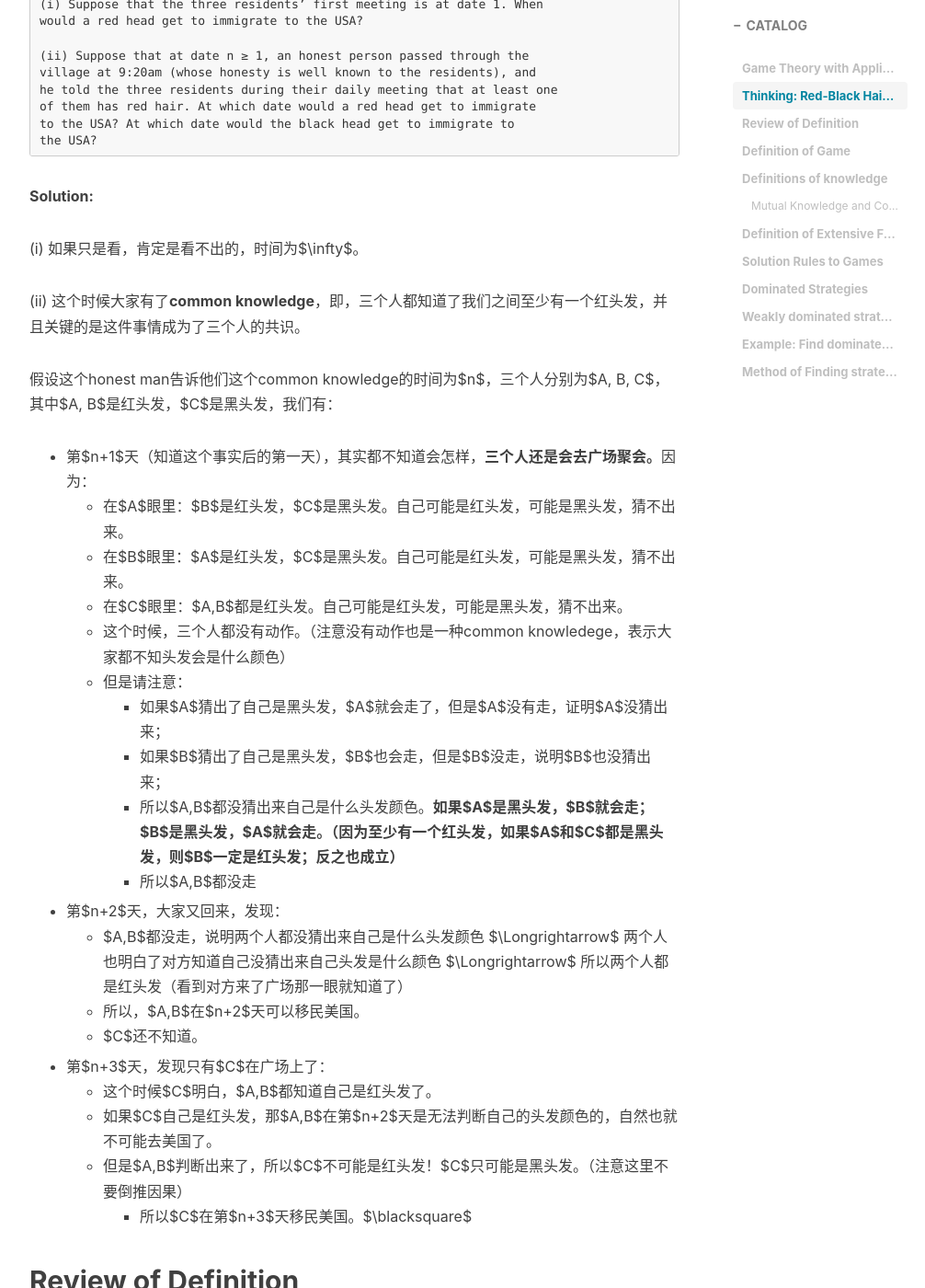
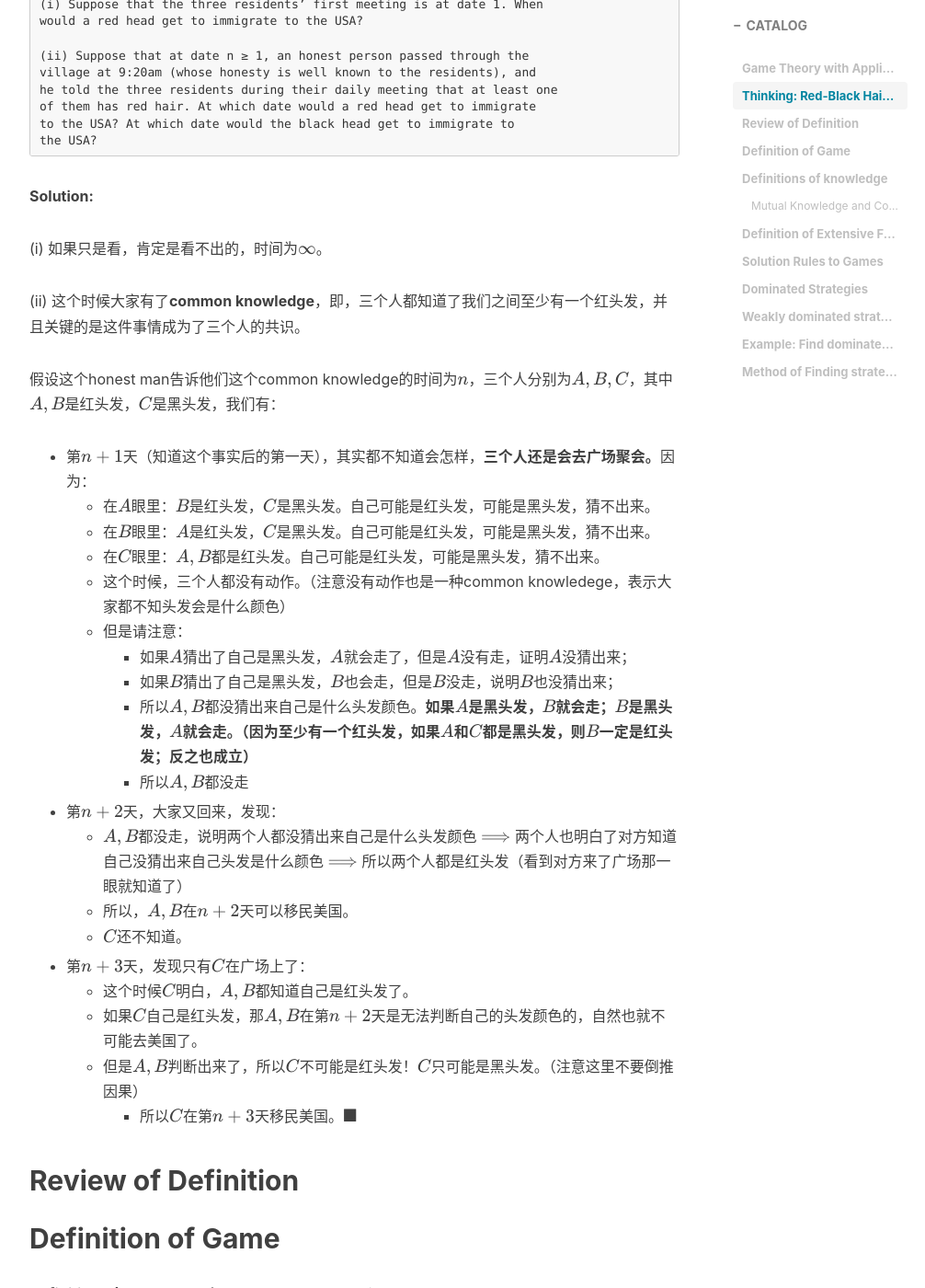
Before and after one commit to Revive-dontwanttocode/Revive-dontwanttocode.github.io, a Jekyll site: the page built from _posts/2024-1-7-Game Theory with Applications to Finance and Marketing Lecture 2 (sep29).md, in a window 1280 px wide and 1400 px high, scrolled down 994 px. Shown: the whole window at 92% size, without its empty margins (233-1239 px from the left). Built offline with Jekyll 4.4.1, drawn with Linux system fonts in a browser that asks for light colours; nearby versions of some CDN libraries; formulas are drawn with MathJax 3; comment, search, counter and statistics services are not loaded; some of the changed lines change nothing that is shown; some of the changed text lies outside the part shown.

Commit message:
Add game theory lecture2 and solve the equation problem.

```diff
--- a/_layouts/post.html
+++ b/_layouts/post.html
@@ -27,8 +27,8 @@
         position: absolute;
 
     background:
+    rgba
 
-    rgba
     (
     0
     ,
@@ -50,6 +50,16 @@
     %
     }
 </style>
+<script src="https://polyfill.io/v3/polyfill.min.js?features=es6"></script>
+<script id="MathJax-script" async src="https://cdn.jsdelivr.net/npm/mathjax@3/es5/tex-mml-chtml.js"></script>
+<script>
+    MathJax = {
+        tex: {
+            inlineMath: [['$', '$'], ['\\(', '\\)']],
+            processEscapes: true
+        }
+    };
+</script>
 <header class="intro-header">
     <div class="header-mask"></div>
     <div class="container">
@@ -255,19 +265,6 @@
         anchors.add().remove('.intro-header h1').remove('.subheading').remove('.sidebar-container h5');
     })
 </script>
-<script src="https://cdn.mathjax.org/mathjax/latest/MathJax.js?config=TeX-AMS-MML_HTMLorMML"
-        type="text/javascript"></script>
-<script type="text/x-mathjax-config">
-  MathJax.Hub.Config({
-    tex2jax: {
-      skipTags: ['script', 'noscript', 'style', 'textarea', 'pre'],
-      inlineMath: [['
-<img src="https://www.zhihu.com/equation?tex=','" alt="','" class="ee_img tr_noresize" eeimg="1">
-']]
-    }
-  });
-
-</script>
 <style>
     /* place left on bigger screen */
     @media all and (min-width: 800px) {
--- a/_posts/2024-1-7-Game Theory with Applications to Finance and Marketing Lecture 2 (sep29).md
+++ b/_posts/2024-1-7-Game Theory with Applications to Finance and Marketing Lecture 2 (sep29).md
@@ -106,13 +106,17 @@
 ### Weakly dominated strategy
 
 **Definition 4** We say that $\sigma_i$ is weakly dominated by $\sigma_i^\prime$ for player $i$ if:
+
 $$
 u_i(\sigma_i, \sigma_{-i}) \leq u_i(\sigma_i^\prime, \sigma_{-i}), \forall \sigma_{-i} \in \Sigma_{-i}
 $$
+
 其中，$\Sigma_{-i}$是除了player $i$之外所有player的策略集合的笛卡尔积，即：
+
 $$
 \Sigma_{-i} = \Sigma_1 \times \Sigma_2 \times \dots \times \Sigma_{i-1} \times \Sigma_{i+1} \times \dots \times \Sigma_I
 $$
+
 如果将公式$(1)$中的不等号变成小于号，则称$\sigma_i$是$\sigma_i^\prime$的**strictly dominated strategy**.
 
 这个公式其实表明的是，自己出招$\sigma_i$和$\sigma_i^\prime$，不管别人出什么招，$\sigma_i^\prime$，那$\sigma_i^\prime$就是一个weakly dominated strategy；如果$\sigma_i^\prime$严格比$\sigma_i$的收益来的好，那就是strictly dominated strategy。
```
